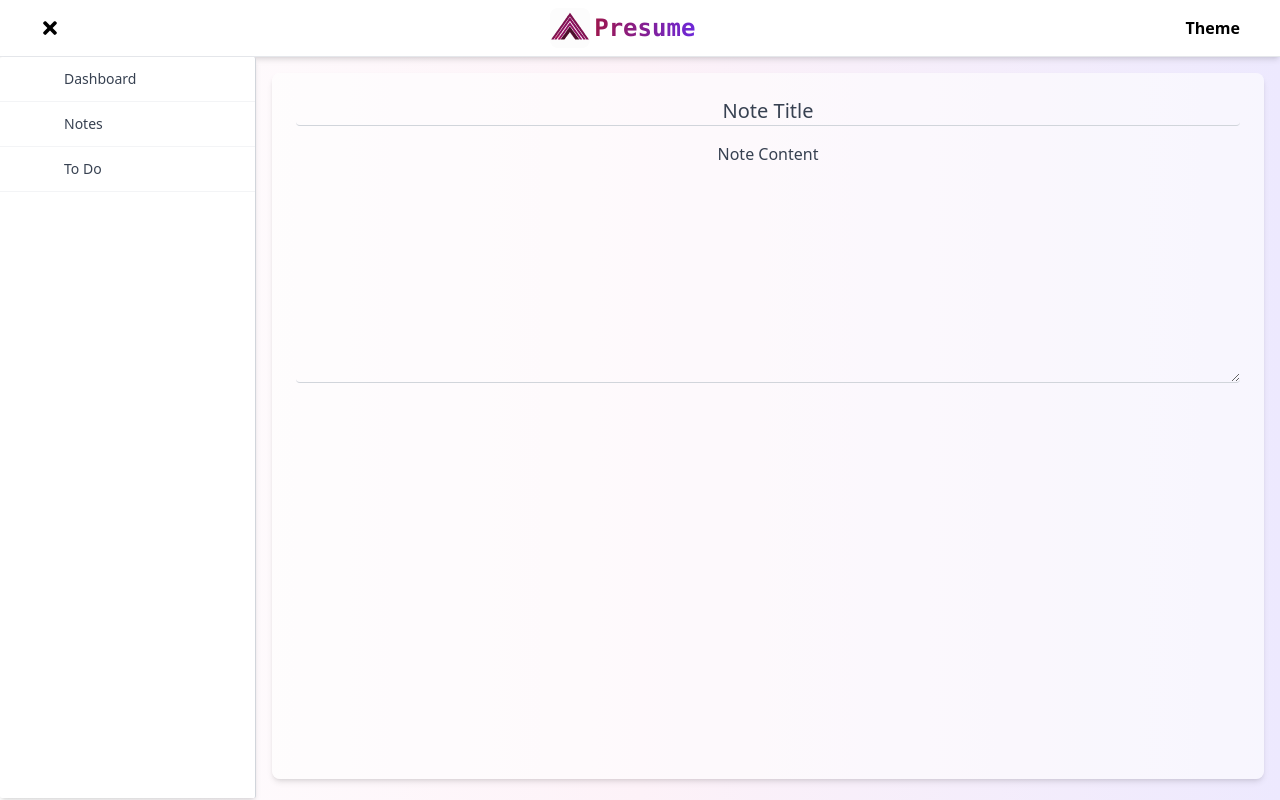
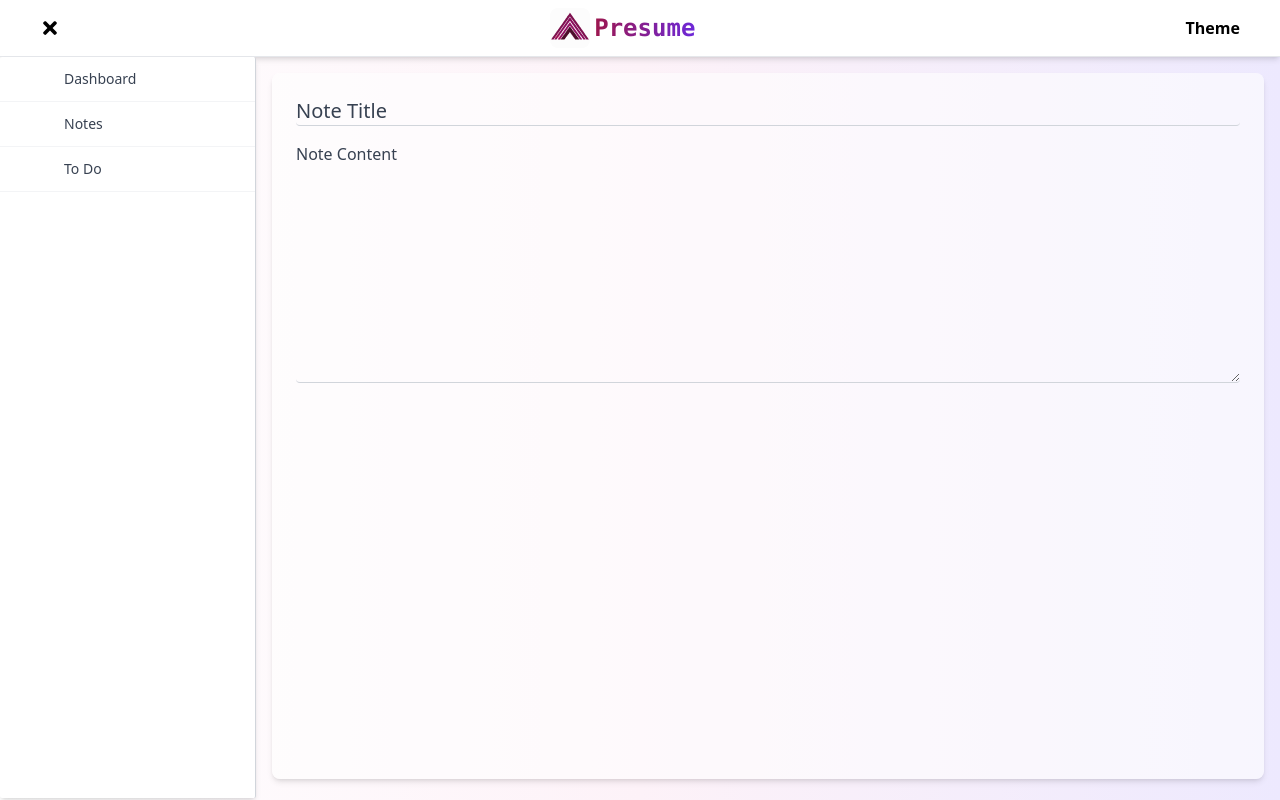
Before and after one commit to hebypaul/Notes_Web_App, a React (Vite) app: page /Notes/1 in a window 1280 px wide. Built offline with nearby package versions, Linux system fonts and the light colour scheme.

Commit message:
redesign Note page

```diff
--- a/src/Pages/Note.jsx
+++ b/src/Pages/Note.jsx
@@ -29,10 +29,10 @@ function Note() {
       <div className=" h-[calc(100vh-5.9rem)] m-4 p-6 bg-white bg-opacity-60 rounded-lg shadow-md ">
         {/* <h1 className="text-2xl font-bold mb-4 text-center">Note {note.id}</h1> */}
         <div className="mb-4">
-          <input type="text" id="title" name="title" value={note.title} onChange={handleTitleChange} placeholder="Title" className="w-full bg-transparent border-b border-gray-300 focus:border-gray-400 text-xl font-medium text-gray-700 focus:outline-none focus:shadow-sm text-center rounded " />
+          <input type="text" id="title" name="title" value={note.title} onChange={handleTitleChange} placeholder="Title" className="w-full bg-transparent border-b border-gray-300 focus:border-gray-400 text-xl font-medium text-gray-700 focus:outline-none focus:shadow-sm  rounded " />
         </div>
         <div>
-          <textarea id="content" name="content" rows={10} value={note.content} onChange={handleContentChange} placeholder="Content" className="w-full bg-transparent border-b border-gray-300 focus:border-gray-400 text-base font-normal text-gray-700 focus:outline-none focus:shadow-sm text-center rounded"></textarea>
+          <textarea id="content" name="content" rows={10} value={note.content} onChange={handleContentChange} placeholder="Start writing ... " className="w-full bg-transparent border-b border-gray-300 focus:border-gray-400 text-base font-normal text-gray-700 focus:outline-none focus:shadow-sm  rounded"></textarea>
         </div>
       </div>
     </Layout>
```
